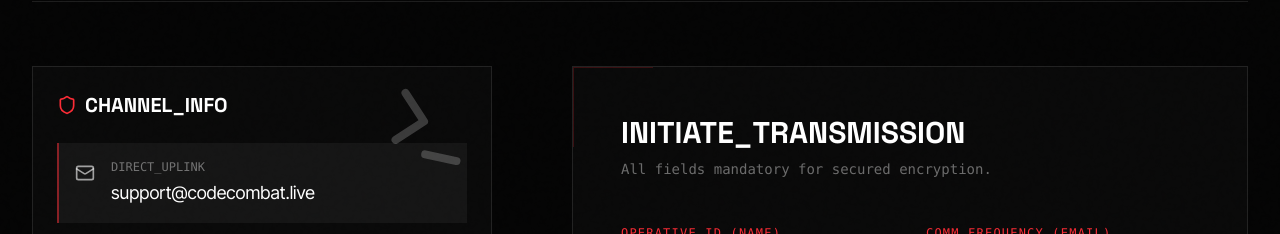
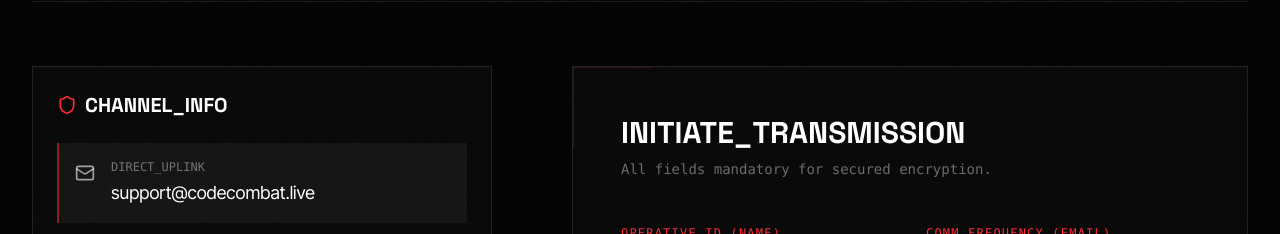
Before and after one commit to Pritam1234678/codecombatregister, a Next.js app: page /support in a window 1280 px wide. Shown: the part 291-525 px from the top of the page. Built offline with nearby package versions, Linux system fonts and the light colour scheme.

Commit message:
Removed Terminal icon from support page status panel

```diff
--- a/app/support/page.tsx
+++ b/app/support/page.tsx
@@ -151,7 +151,7 @@
                         {/* Status Panel */}
                         <div className="bg-[#0A0A0A] border border-white/10 p-6 relative overflow-hidden group">
                             <div className="absolute top-0 right-0 p-3 opacity-20 group-hover:opacity-40 transition-opacity">
-                                <Terminal className="w-24 h-24 rotate-12" />
+
                             </div>
                             <h3 className="text-xl font-heading font-bold mb-6 flex items-center gap-2">
                                 <Shield className="w-5 h-5 text-red-500" />
```
